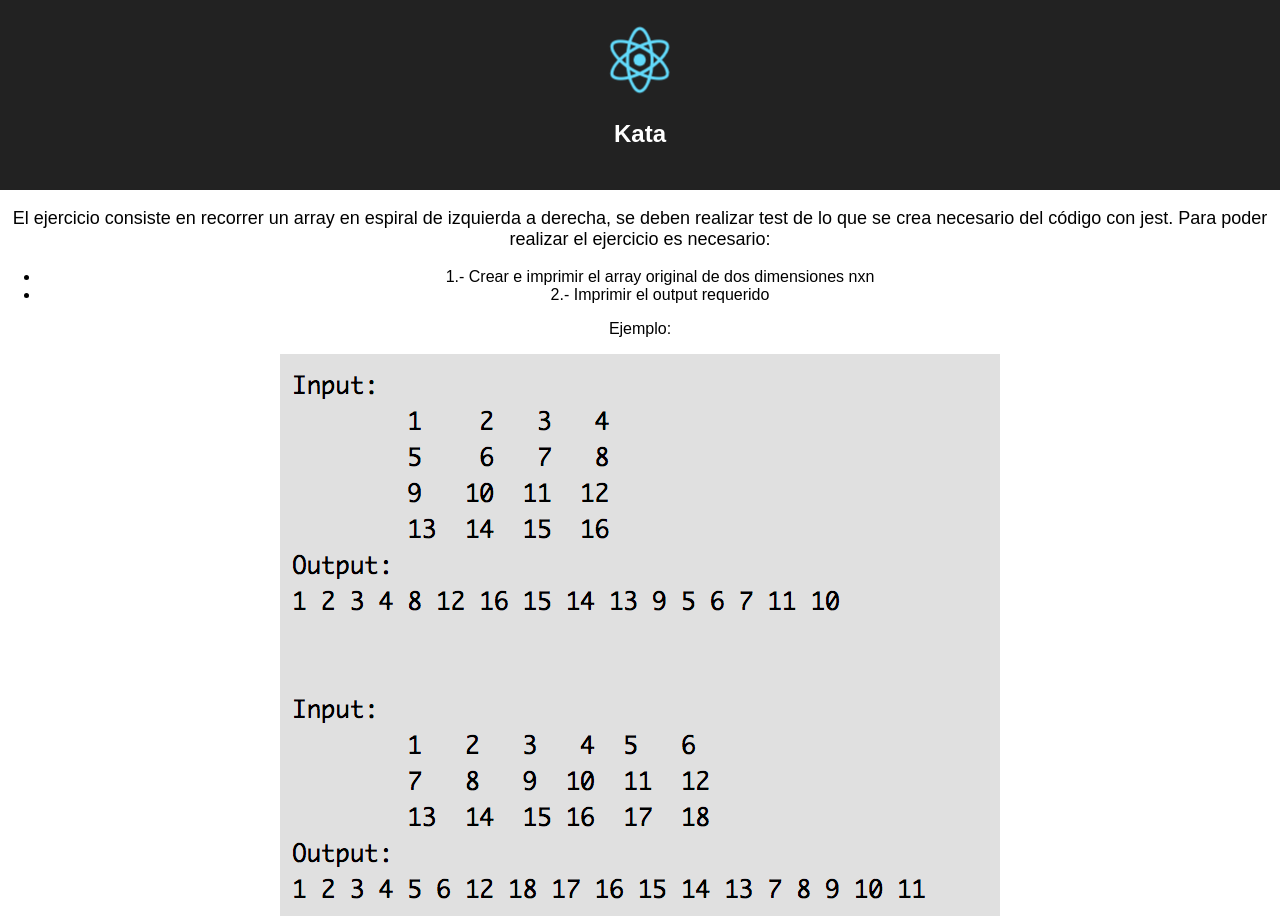
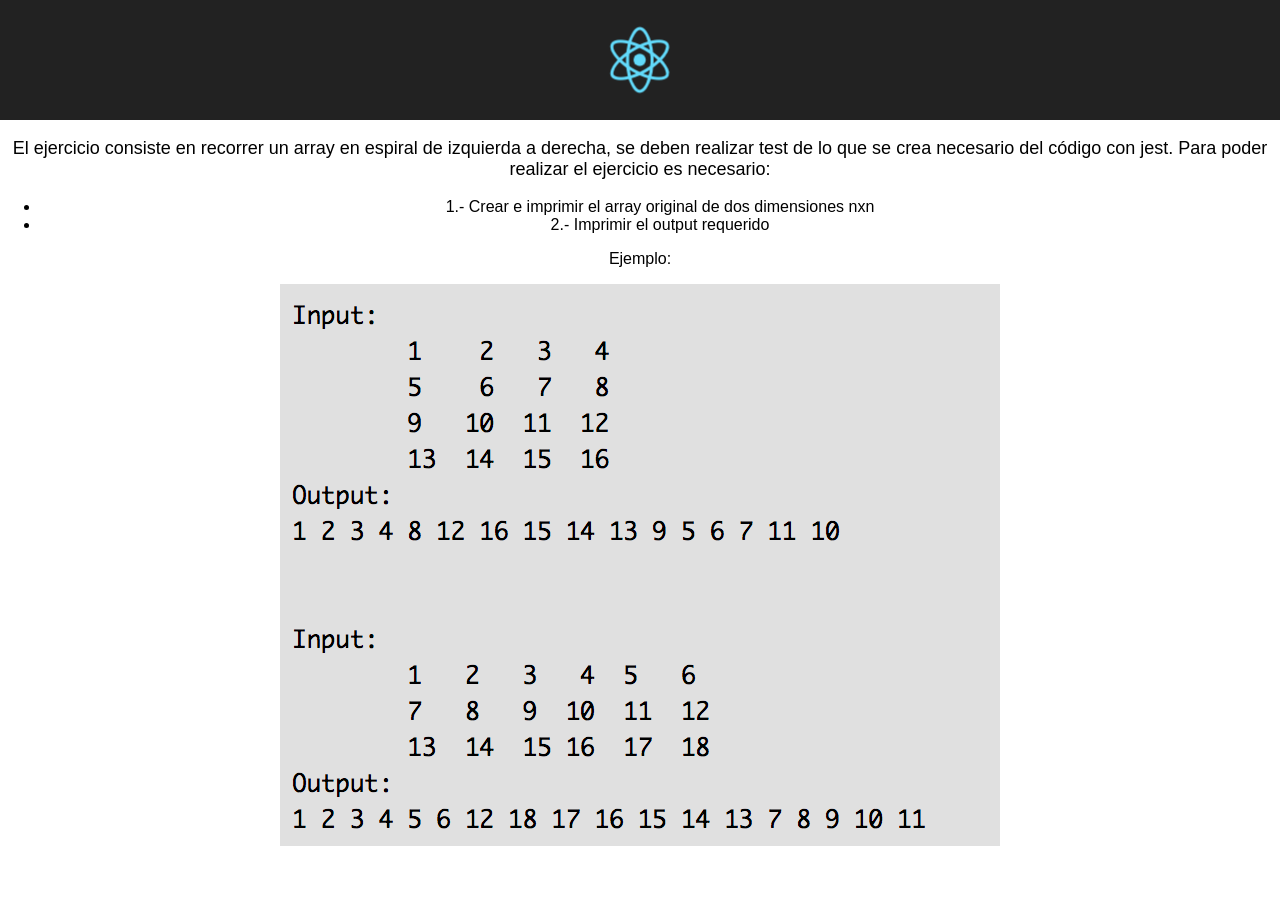
Before and after one commit to ronalddmr/kataidukay, a React (Create React App) app: page / in a window 1280 px wide. After the commit the page ends 850 px from the top, so only its background shows below. Built offline with nearby package versions, Linux system fonts and the light colour scheme.

Commit message:
fixed some styles and titles

```diff
--- a/src/App.js
+++ b/src/App.js
@@ -9,7 +9,6 @@ class App extends Component {
       <div className="App">
         <header className="App-header">
           <img src={logo} className="App-logo" alt="logo" />
-          <h1 className="App-title">Kata</h1>
         </header>
         <p className="App-intro">
          El ejercicio consiste en recorrer un array en espiral de izquierda a derecha, se deben realizar test de lo que se crea necesario del código con jest.
--- a/src/index.css
+++ b/src/index.css
@@ -3,3 +3,6 @@ body {
   padding: 0;
   font-family: sans-serif;
 }
+.App-header{
+  height: 80px !important;
+}
```
